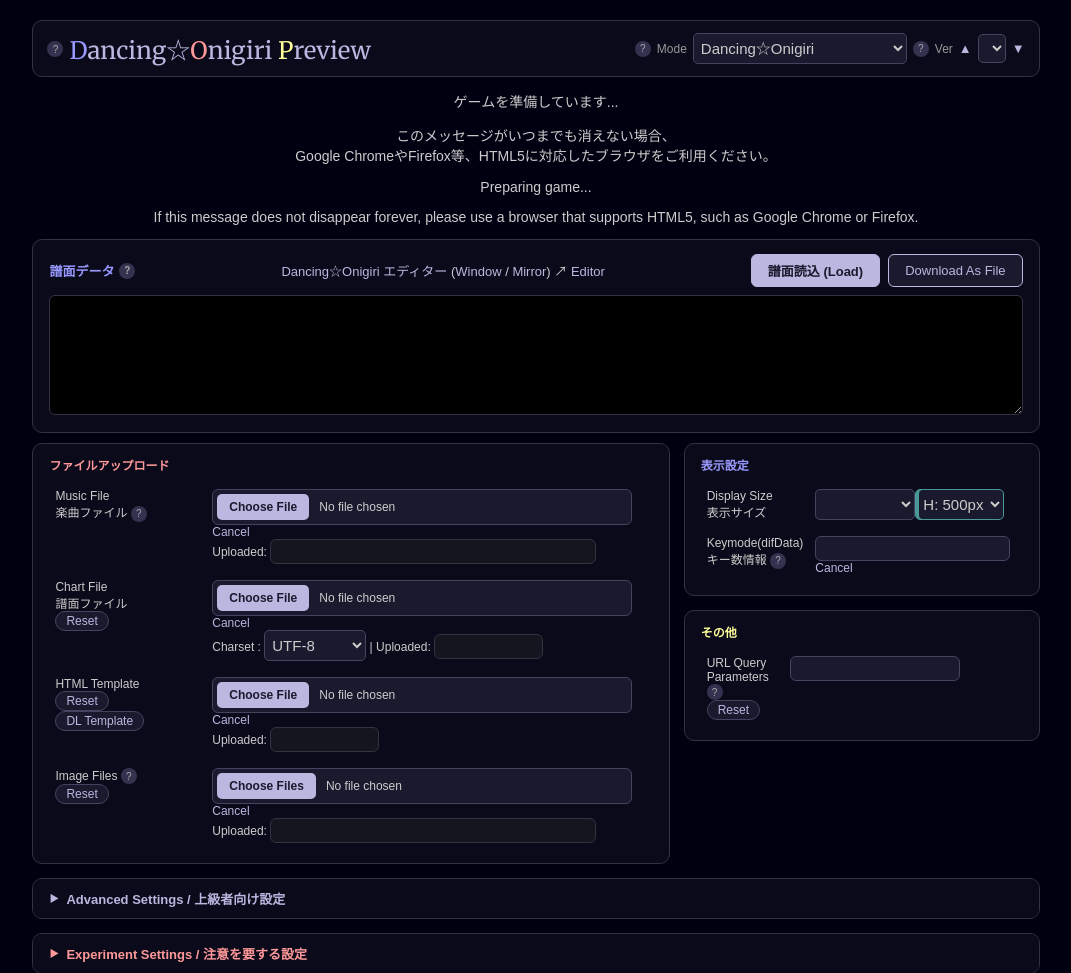
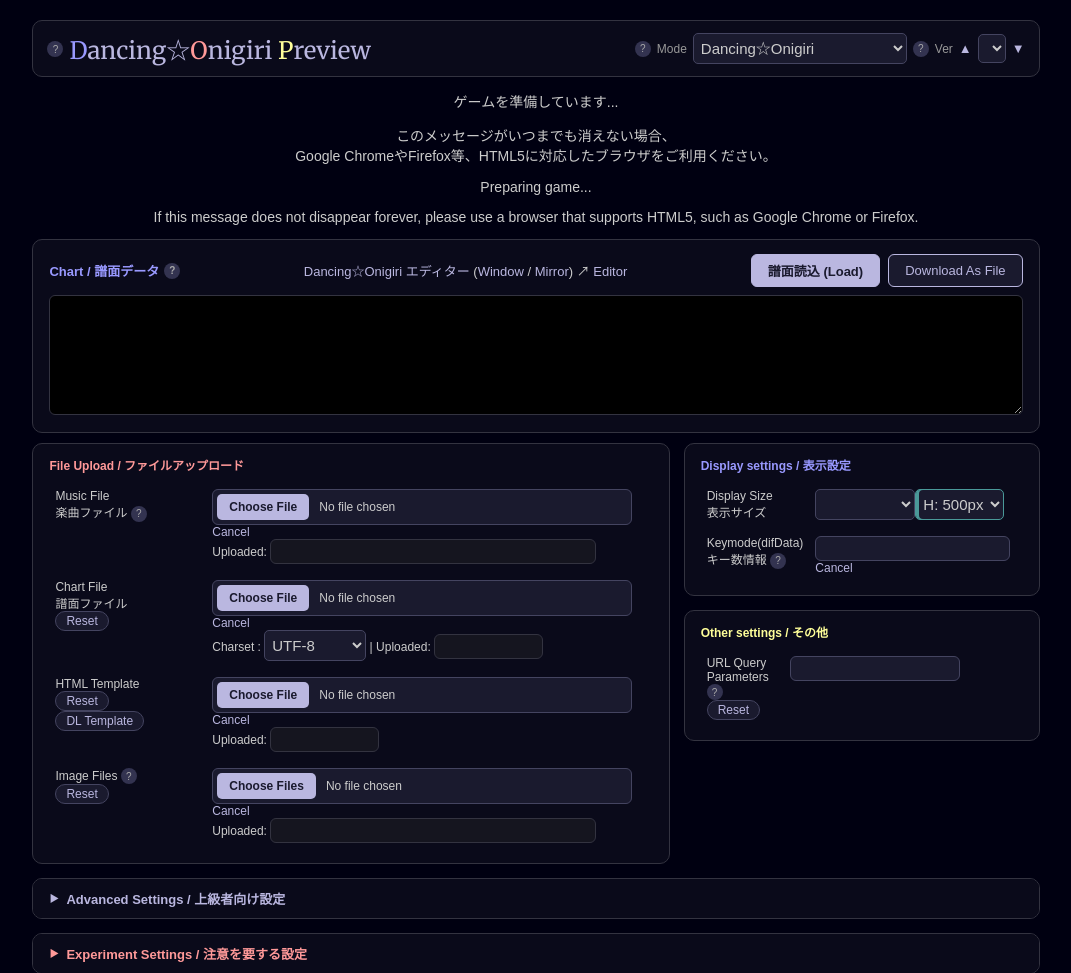
Before and after one commit to cwtickle/danoniplus-preview, a PHP site: page / in a window 1280 px wide. Shown: the top 973 px of the page, without its empty margins (104-1175 px from the left). Run offline with PHP 8.4, Linux system fonts and the light colour scheme; lists and menus that the app fills with data are empty; some web fonts are replaced.

Commit message:
chore: 英訳を追加

```diff
--- a/preview_classic.php
+++ b/preview_classic.php
@@ -116,7 +116,7 @@ const serverData = <?php echo json_encode(buildServerData(
                 <div class="chart-card">
                     <div class="chart-card-header">
                         <span class="chart-card-title">
-                            譜面データ
+                            Chart / 譜面データ
                             <span class="tt-wrap">
                                 <span class="tt-icon" tabindex="0">?</span>
                                 <span class="tt-box tt-box-wide">
@@ -139,7 +139,7 @@ const serverData = <?php echo json_encode(buildServerData(
                     <div class="settings-panes">
                         <div class="settings-pane-left">
                             <div class="settings-card">
-                                <div class="settings-card-title settings-card-title-2">ファイルアップロード</div>
+                                <div class="settings-card-title settings-card-title-2">File upload / ファイルアップロード</div>
                                 <table class="settings-table">
                                     <tr>
                                         <td>Music File<br>楽曲ファイル</td>
@@ -163,7 +163,7 @@ const serverData = <?php echo json_encode(buildServerData(
                         </div>
                         <div class="settings-pane-right">
                             <div class="settings-card">
-                                <div class="settings-card-title settings-card-title-1">表示設定</div>
+                                <div class="settings-card-title settings-card-title-1">Display settings / 表示設定</div>
                                 <table class="settings-table">
                                     <tr>
                                         <td style="width:24%;">Display Size<br>表示サイズ</td>
--- a/preview_core.php
+++ b/preview_core.php
@@ -225,7 +225,7 @@ const serverData = <?php echo json_encode(buildServerData(
                 <div class="chart-card">
                     <div class="chart-card-header">
                         <span class="chart-card-title">
-                            譜面データ
+                            Chart / 譜面データ
                             <span class="tt-wrap">
                                 <span class="tt-icon" tabindex="0">?</span>
                                 <span class="tt-box tt-box-wide">
@@ -253,7 +253,7 @@ const serverData = <?php echo json_encode(buildServerData(
                     <div class="settings-panes">
                         <div class="settings-pane-left">
                             <div class="settings-card">
-                                <div class="settings-card-title settings-card-title-2">ファイルアップロード</div>
+                                <div class="settings-card-title settings-card-title-2">File Upload / ファイルアップロード</div>
                                 <table class="settings-table">
                                     <tr>
                                         <td>Music File<br>楽曲ファイル
@@ -312,7 +312,7 @@ const serverData = <?php echo json_encode(buildServerData(
 
                         <div class="settings-pane-right">
                             <div class="settings-card">
-                                <div class="settings-card-title settings-card-title-1">表示設定</div>
+                                <div class="settings-card-title settings-card-title-1">Display settings / 表示設定</div>
                                 <table class="settings-table">
                                     <tr>
                                         <td style="width:24%;">Display Size<br>表示サイズ</td>
@@ -365,7 +365,7 @@ const serverData = <?php echo json_encode(buildServerData(
                             </div>
 
                             <div class="settings-card">
-                                <div class="settings-card-title settings-card-title-3">その他</div>
+                                <div class="settings-card-title settings-card-title-3">Other settings / その他</div>
                                 <table class="settings-table">
                                     <tr>
                                         <td>URL Query Parameters
```
